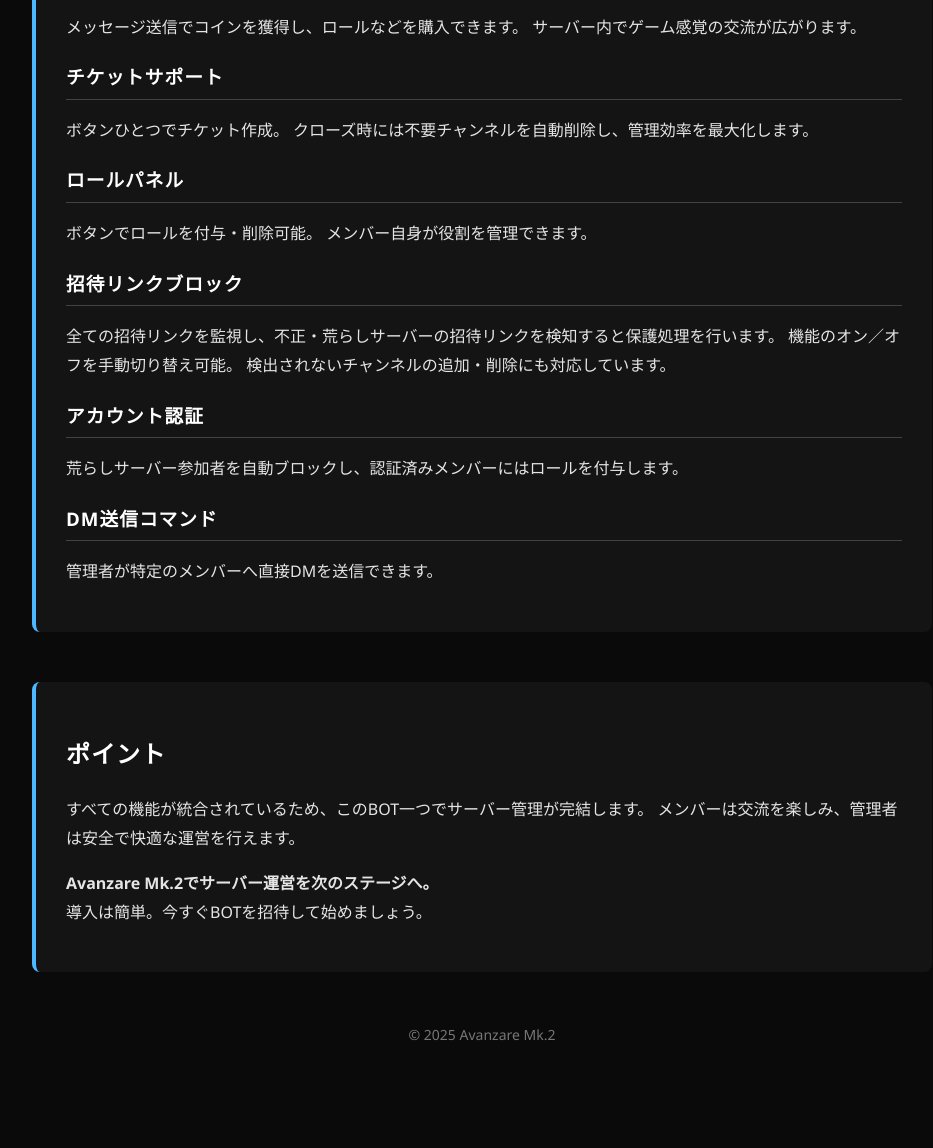
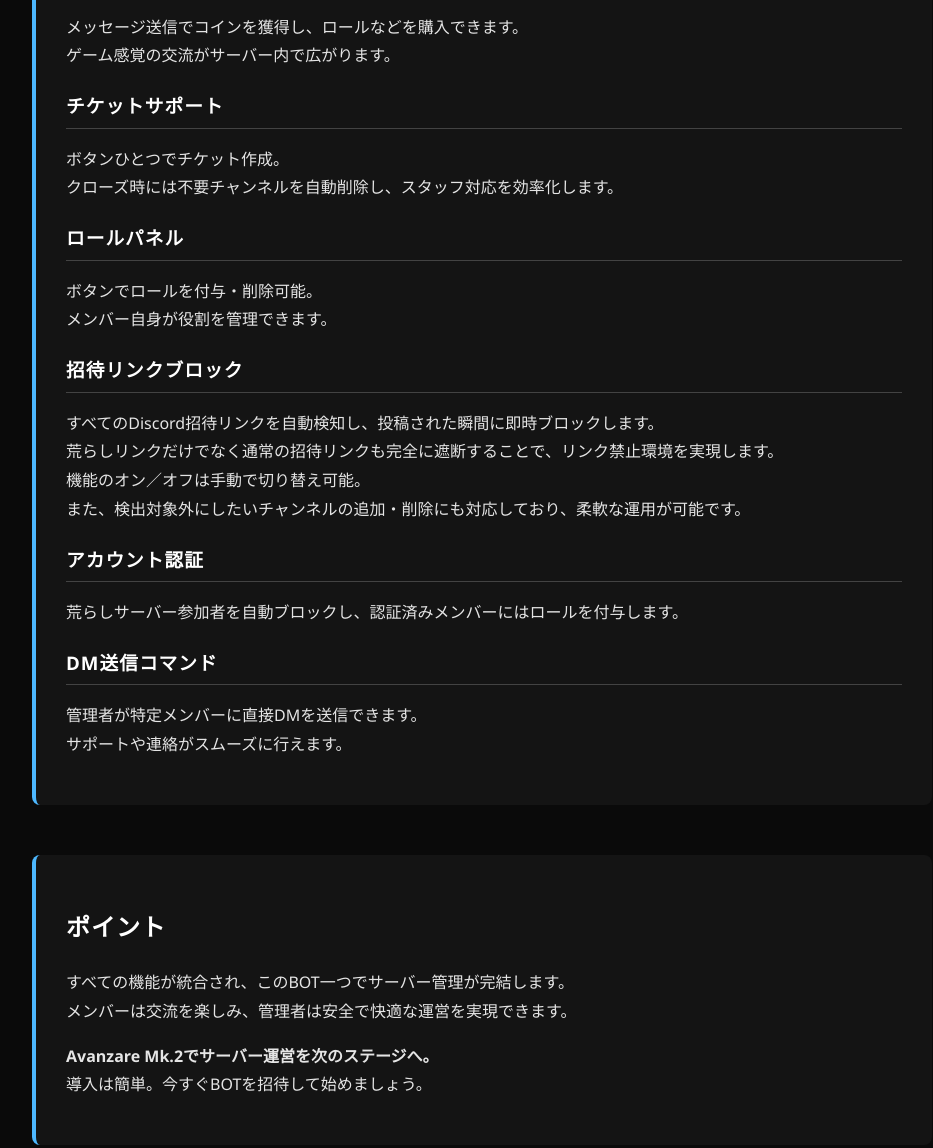
Before and after one commit to koumaru2222-beep/Avanzare-Mk.2-web, a plain HTML site: page index.html in a window 1280 px wide. Shown: the part 886-2034 px from the top of the page, without its empty margins (158-1091 px from the left). Before the commit the page ends 1974 px from the top, so only its background shows below. Drawn offline with Linux system fonts and the light colour scheme.

Commit message:
Update index.html

```diff
--- a/index.html
+++ b/index.html
@@ -66,14 +66,12 @@
             box-shadow: 0 0 20px rgba(0, 180, 255, 0.8);
         }
 
-        /* 各項目タイトル */
         h3 {
             border-bottom: 1px solid rgba(255,255,255,0.2);
             padding-bottom: 5px;
             margin-bottom: 10px;
         }
 
-        /* Footer */
         .footer {
             margin-top: 50px;
             text-align: center;
@@ -90,13 +88,13 @@
     <h1>Avanzare Mk.2</h1>
     <p class="subtitle">管理も交流も、これ一つ</p>
 
-    <!-- 招待ボタン -->
+    <!-- 招待ボタン（リンクを差し替えて使ってください） -->
     <a href="YOUR_INVITE_LINK_HERE" class="invite-btn">BOTを招待</a>
 
     <div class="section">
         <h2>Avanzare Mk.2 – サーバー運営を次のレベルへ</h2>
         <p>
-            Avanzare Mk.2は、サーバー運営を効率化し、メンバー間の交流を最大化する統合型Discord BOTです。
+            Avanzare Mk.2は、サーバー運営を効率化し、メンバー間の交流を最大化する統合型Discord BOTです。<br>
             すべての機能がひとつにまとまり、このBOTだけでサーバー管理とコミュニティ活動を同時に進められます。
         </p>
     </div>
@@ -108,36 +106,38 @@
         <p>複数サーバー間でメッセージを共有し、情報交換や雑談がスムーズに行えます。</p>
 
         <h3>経済＆ショップシステム</h3>
-        <p>メッセージ送信でコインを獲得し、ロールなどを購入できます。
-        サーバー内でゲーム感覚の交流が広がります。</p>
+        <p>メッセージ送信でコインを獲得し、ロールなどを購入できます。<br>
+        ゲーム感覚の交流がサーバー内で広がります。</p>
 
         <h3>チケットサポート</h3>
-        <p>ボタンひとつでチケット作成。
-        クローズ時には不要チャンネルを自動削除し、管理効率を最大化します。</p>
+        <p>ボタンひとつでチケット作成。<br>
+        クローズ時には不要チャンネルを自動削除し、スタッフ対応を効率化します。</p>
 
         <h3>ロールパネル</h3>
-        <p>ボタンでロールを付与・削除可能。
+        <p>ボタンでロールを付与・削除可能。<br>
         メンバー自身が役割を管理できます。</p>
 
         <h3>招待リンクブロック</h3>
         <p>
-            全ての招待リンクを監視し、不正・荒らしサーバーの招待リンクを検知すると保護処理を行います。
-            機能のオン／オフを手動切り替え可能。
-            検出されないチャンネルの追加・削除にも対応しています。
+            すべてのDiscord招待リンクを自動検知し、投稿された瞬間に即時ブロックします。<br>
+            荒らしリンクだけでなく通常の招待リンクも完全に遮断することで、リンク禁止環境を実現します。<br>
+            機能のオン／オフは手動で切り替え可能。<br>
+            また、検出対象外にしたいチャンネルの追加・削除にも対応しており、柔軟な運用が可能です。
         </p>
 
         <h3>アカウント認証</h3>
         <p>荒らしサーバー参加者を自動ブロックし、認証済みメンバーにはロールを付与します。</p>
 
         <h3>DM送信コマンド</h3>
-        <p>管理者が特定のメンバーへ直接DMを送信できます。</p>
+        <p>管理者が特定メンバーに直接DMを送信できます。<br>
+        サポートや連絡がスムーズに行えます。</p>
     </div>
 
     <div class="section">
         <h2>ポイント</h2>
         <p>
-            すべての機能が統合されているため、このBOT一つでサーバー管理が完結します。
-            メンバーは交流を楽しみ、管理者は安全で快適な運営を行えます。
+            すべての機能が統合され、このBOT一つでサーバー管理が完結します。<br>
+            メンバーは交流を楽しみ、管理者は安全で快適な運営を実現できます。
         </p>
         <p><strong>Avanzare Mk.2でサーバー運営を次のステージへ。</strong><br>
         導入は簡単。今すぐBOTを招待して始めましょう。</p>
```
